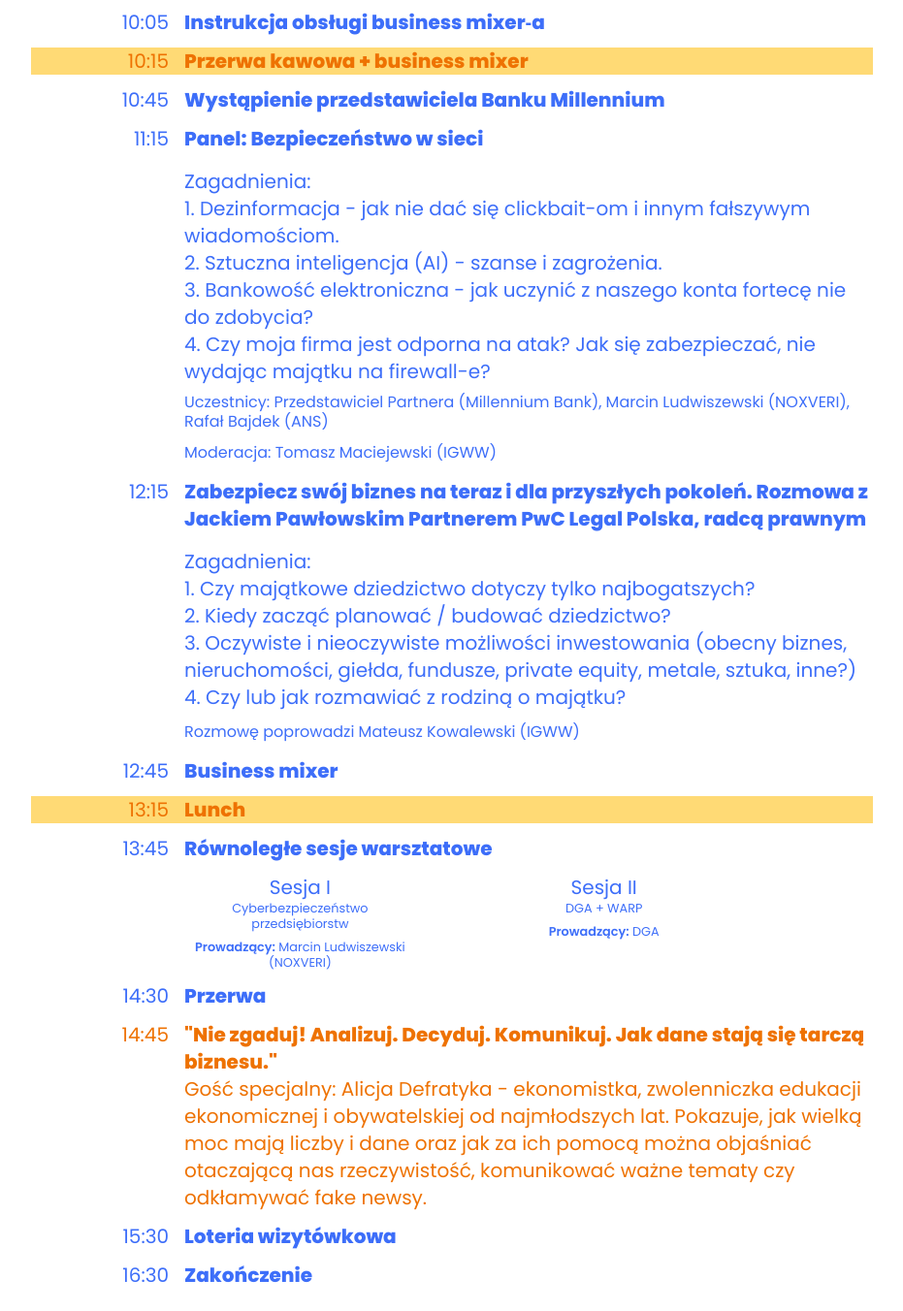
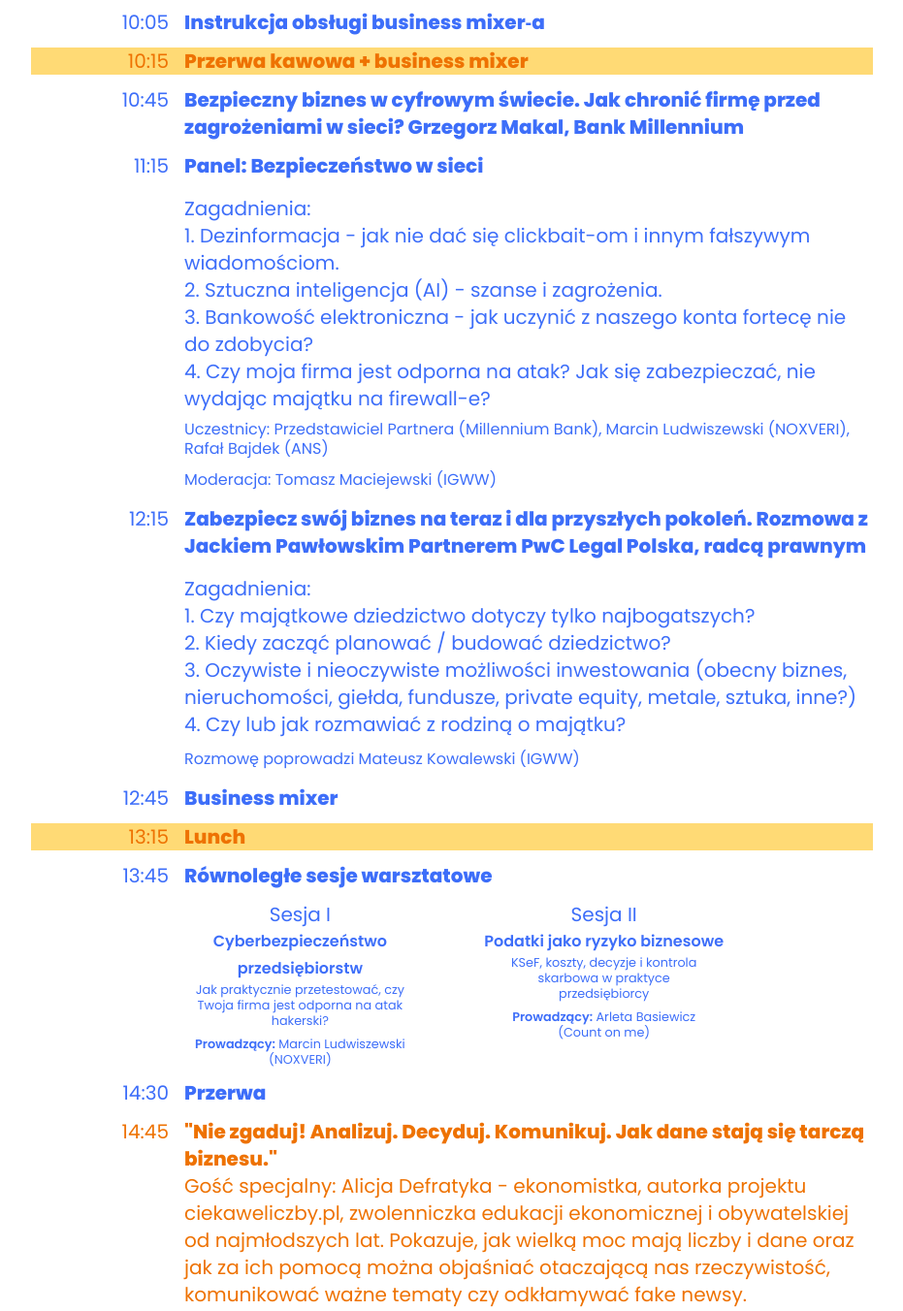
Before and after one commit to pospieszja/konin-business-meeting-2022, a website built with Vite: page index.html in a window 1280 px wide. Shown: the part 3713-5065 px from the top of the page at 97% size, without its empty margins (174-1105 px from the left). Built offline with nearby package versions, Linux system fonts and the light colour scheme.

Commit message:
Changes in agenda

```diff
--- a/index.html
+++ b/index.html
@@ -195,7 +195,7 @@ Konferencja "Konin Business Meeting" jest adresowana przede wszystkim do przedsi
         </div>
         <div class="flex justify-start space-x-4 my-3">
           <p class="w-1/6 text-right">10:45</p>
-          <p class="w-5/6 font-bold">Wystąpienie przedstawiciela Banku Millennium</p>
+          <p class="w-5/6 font-bold">Bezpieczny biznes w cyfrowym świecie. Jak chronić firmę przed zagrożeniami w sieci? Grzegorz Makal, Bank Millennium</p>
         </div>
         <div class="flex justify-start space-x-4 my-3">
           <p class="w-1/6 text-right">11:15</p>
@@ -240,8 +240,11 @@ Konferencja "Konin Business Meeting" jest adresowana przede wszystkim do przedsi
             <p>
               Sesja I
             </p>
+            <p class="sm:text-[1rem] text-[0.8rem] font-semibold">
+              Cyberbezpieczeństwo przedsiębiorstw
+            </p>
             <p class="text-[0.8rem] leading-tight w-3/4">
-              Cyberbezpieczeństwo przedsiębiorstw
+              Jak praktycznie przetestować, czy Twoja firma jest odporna na atak hakerski?
             </p>
             <p class="pt-2 text-[0.8rem] leading-tight w-3/4"><span class="font-semibold">Prowadzący:</span> Marcin Ludwiszewski (NOXVERI)
             </p>
@@ -250,10 +253,13 @@ Konferencja "Konin Business Meeting" jest adresowana przede wszystkim do przedsi
             <p>
               Sesja II
             </p>
+            <p class="sm:text-[1rem] text-[0.8rem] font-semibold">
+              Podatki jako ryzyko biznesowe
+            </p>
             <p class="sm:text-[0.8rem] text-[0.8rem] leading-tight w-3/4">
-              DGA + WARP
+              KSeF, koszty, decyzje i kontrola skarbowa w praktyce przedsiębiorcy
             </p>
-            <p class="pt-2 text-[0.8rem] leading-tight w-3/4"><span class="font-semibold">Prowadzący:</span> DGA
+            <p class="pt-2 text-[0.8rem] leading-tight w-3/4"><span class="font-semibold">Prowadzący:</span> Arleta Basiewicz (Count on me)
             </p>
           </div>
         </div>
@@ -265,7 +271,7 @@ Konferencja "Konin Business Meeting" jest adresowana przede wszystkim do przedsi
           <p class="w-1/6 text-right">14:45</p>
           <div class="w-5/6">
             <p class="font-bold">"Nie zgaduj! Analizuj. Decyduj. Komunikuj. Jak dane stają się tarczą biznesu."</p>
-            <p>Gość specjalny: Alicja Defratyka - ekonomistka, zwolenniczka edukacji ekonomicznej i obywatelskiej od najmłodszych lat. Pokazuje, jak wielką moc mają liczby i dane oraz jak za ich pomocą można objaśniać otaczającą nas rzeczywistość, komunikować ważne tematy czy odkłamywać fake newsy.</p>
+            <p>Gość specjalny: Alicja Defratyka - ekonomistka, autorka projektu ciekaweliczby.pl, zwolenniczka edukacji ekonomicznej i obywatelskiej od najmłodszych lat. Pokazuje, jak wielką moc mają liczby i dane oraz jak za ich pomocą można objaśniać otaczającą nas rzeczywistość, komunikować ważne tematy czy odkłamywać fake newsy.</p>
          </div>
         </div>
         <div class="flex justify-start space-x-4 my-3">
```
Also changed, not shown: img/header-new_desktop.png (added), img/triangle.png (added), 1 other file.
